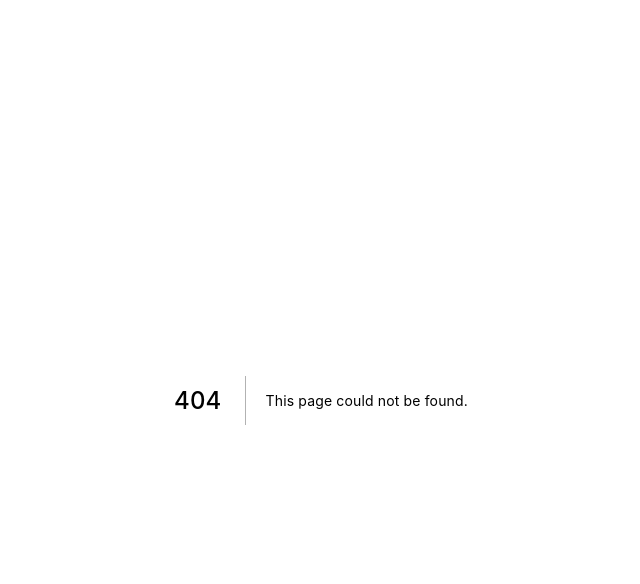
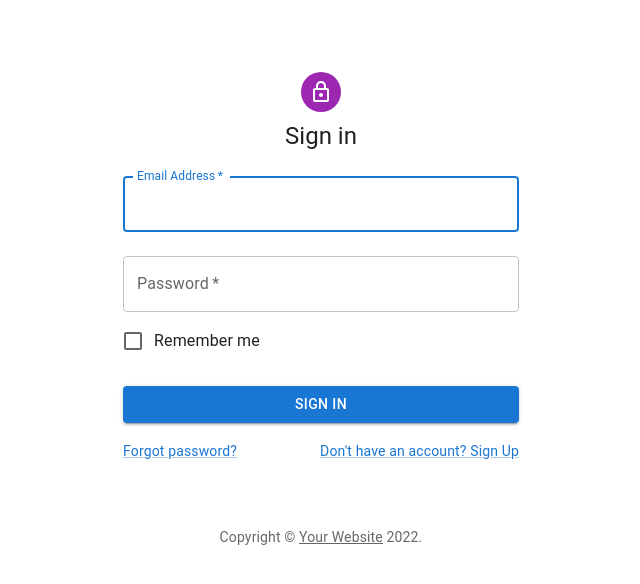
Before and after one commit to edu-as/nemuty-seed, a Next.js app: page /Login in a window 1280 px wide. Before the commit this address had no page. Shown: the top 584 px of the page, without its empty margins (319-959 px from the left). Built offline with nearby package versions, Linux system fonts and the light colour scheme.

Commit message:
Changed login button with GitHub

```diff
--- /dev/null
+++ b/pages/Login.tsx
@@ -0,0 +1,110 @@
+import * as React from 'react';
+import Avatar from '@mui/material/Avatar';
+import Button from '@mui/material/Button';
+import CssBaseline from '@mui/material/CssBaseline';
+import TextField from '@mui/material/TextField';
+import FormControlLabel from '@mui/material/FormControlLabel';
+import Checkbox from '@mui/material/Checkbox';
+import Link from '@mui/material/Link';
+import Grid from '@mui/material/Grid';
+import Box from '@mui/material/Box';
+import LockOutlinedIcon from '@mui/icons-material/LockOutlined';
+import Typography from '@mui/material/Typography';
+import Container from '@mui/material/Container';
+import { createTheme, ThemeProvider } from '@mui/material/styles';
+
+function Copyright(props: any) {
+  return (
+    <Typography variant="body2" color="text.secondary" align="center" {...props}>
+      {'Copyright © '}
+      <Link color="inherit" href="https://mui.com/">
+        Your Website
+      </Link>{' '}
+      {new Date().getFullYear()}
+      {'.'}
+    </Typography>
+  );
+}
+
+const theme = createTheme();
+
+export default function SignIn() {
+  const handleSubmit = (event: React.FormEvent<HTMLFormElement>) => {
+    event.preventDefault();
+    const data = new FormData(event.currentTarget);
+    console.log({
+      email: data.get('email'),
+      password: data.get('password'),
+    });
+  };
+
+  return (
+    <ThemeProvider theme={theme}>
+      <Container component="main" maxWidth="xs">
+        <CssBaseline />
+        <Box
+          sx={{
+            marginTop: 8,
+            display: 'flex',
+            flexDirection: 'column',
+            alignItems: 'center',
+          }}
+        >
+          <Avatar sx={{ m: 1, bgcolor: 'secondary.main' }}>
+            <LockOutlinedIcon />
+          </Avatar>
+          <Typography component="h1" variant="h5">
+            Sign in
+          </Typography>
+          <Box component="form" onSubmit={handleSubmit} noValidate sx={{ mt: 1 }}>
+            <TextField
+              margin="normal"
+              required
+              fullWidth
+              id="email"
+              label="Email Address"
+              name="email"
+              autoComplete="email"
+              autoFocus
+            />
+            <TextField
+              margin="normal"
+              required
+              fullWidth
+              name="password"
+              label="Password"
+              type="password"
+              id="password"
+              autoComplete="current-password"
+            />
+            <FormControlLabel
+              control={<Checkbox value="remember" color="primary" />}
+              label="Remember me"
+            />
+            <Button
+              type="submit"
+              fullWidth
+              variant="contained"
+              sx={{ mt: 3, mb: 2 }}
+            >
+              Sign In
+            </Button>
+            <Grid container>
+              <Grid item xs>
+                <Link href="#" variant="body2">
+                  Forgot password?
+                </Link>
+              </Grid>
+              <Grid item>
+                <Link href="#" variant="body2">
+                  {"Don't have an account? Sign Up"}
+                </Link>
+              </Grid>
+            </Grid>
+          </Box>
+        </Box>
+        <Copyright sx={{ mt: 8, mb: 4 }} />
+      </Container>
+    </ThemeProvider>
+  );
+}
--- a/pages/index.tsx
+++ b/pages/index.tsx
@@ -7,8 +7,7 @@ import Box from '@mui/material/Box';
 import Link from '../src/Link';
 import Button from '@mui/material/Button';
 import LoginIcon from '@mui/icons-material/Login';
-import LogoutIcon from '@mui/icons-material/Logout';
-
+import GitHubIcon from '@mui/icons-material/GitHub';
 
 const Home: NextPage = () => {
   const { data: session } = useSession();
@@ -30,7 +29,7 @@ const Home: NextPage = () => {
               <Button variant="outlined" startIcon={<LoginIcon />} onClick={() => signOut()} > Sair </Button>
             </>
           ) : (
-            <Button  variant="outlined" startIcon={<LogoutIcon />} onClick={() => signIn ("github")} > Entrar </Button>
+            <Button  variant="outlined" endIcon={<GitHubIcon />} onClick={() => signIn ("github")} > Logar com sua conta GitHub </Button>
             )}
         </Typography>
         <Link href="/about" color="secondary">
--- a/src/Copyright.tsx
+++ b/src/Copyright.tsx
@@ -2,14 +2,15 @@ import * as React from 'react';
 import Typography from '@mui/material/Typography';
 import MuiLink from '@mui/material/Link';
 
-export default function Copyright() {
+export default function Copyright(props: any) {
   return (
-    <Typography variant="body2" color="text.secondary" align="center">
+    <Typography variant="body2" color="text.secondary" align="center" {...props} >
       {'Copyright © '}
       <MuiLink color="inherit" href="https://mui.com/">
         Your Website
       </MuiLink>{' '}
       {new Date().getFullYear()}.
+      {'.'}
     </Typography>
   );
 }
```
Also changed, not shown: src/ContentMain.tsx (+52 -21 lines), src/components/HomeMa.tsx (deleted), src/components/HomeMain.tsx (added).
